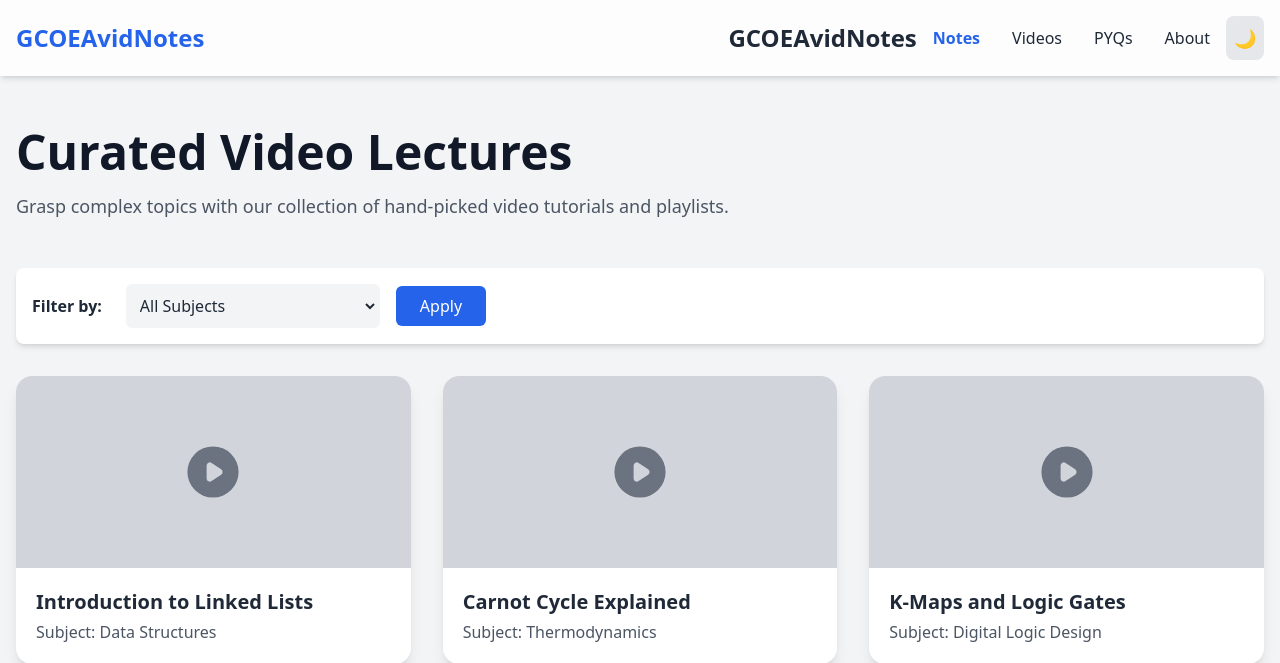
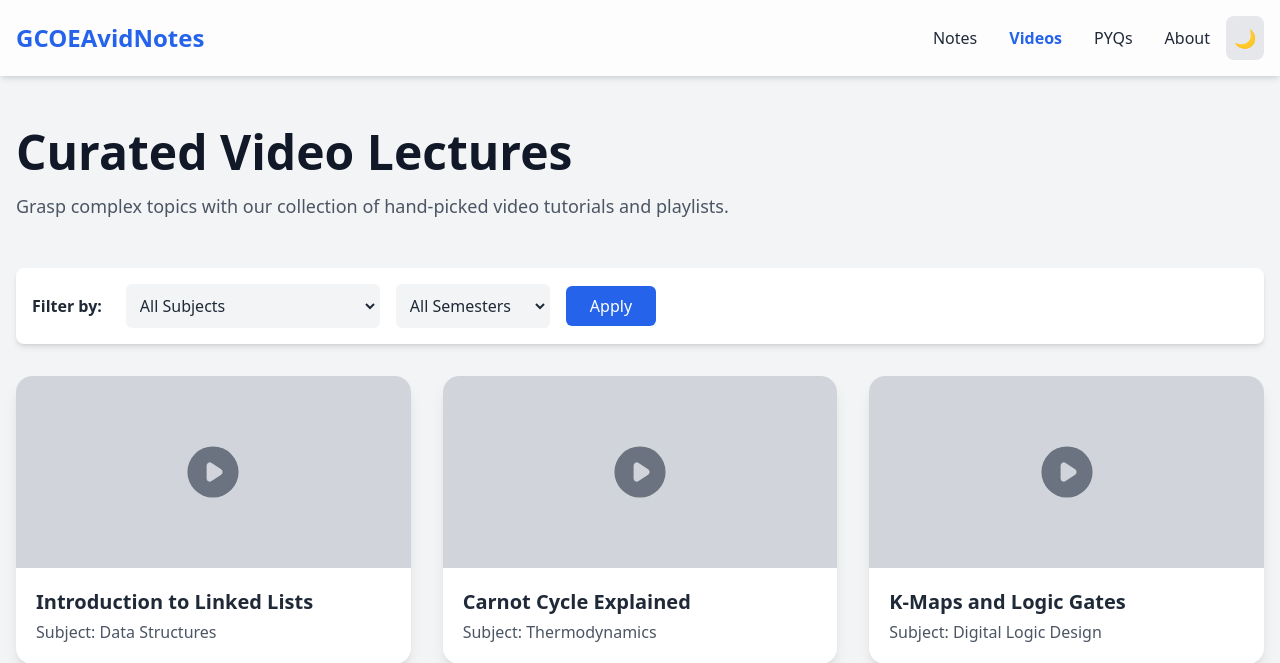
Before and after one commit to shraddheydukare96-bit/GCOEAvidNotes, a Django app: template templates/videos.html in a window 1280 px wide. Shown: the top 663 px of the page. Run offline with Django 5.2, Linux system fonts and the light colour scheme; the template is opened without the code that fills it, so the values that code supplies are empty; some libraries are stand-ins or nearby versions.

Commit message:
Update videos.html

```diff
--- a/templates/videos.html
+++ b/templates/videos.html
@@ -13,22 +13,33 @@
 
   <header class="bg-white/80 dark:bg-gray-800/80 backdrop-blur-sm shadow-md fixed top-0 left-0 w-full z-20">
     <div class="max-w-7xl mx-auto flex items-center justify-between p-4">
-      <a href="index.html" class="text-2xl font-bold text-blue-600 dark:text-blue-400">GCOEAvidNotes</a>
+      <a href="{% url 'home' %}" class="text-2xl font-bold text-blue-600 dark:text-blue-400">GCOEAvidNotes</a>
       <div class="flex items-center space-x-4">
-        <a href="{% url 'home' %}" class="text-2xl font-bold ...">GCOEAvidNotes</a>
-
-<nav class="hidden md:flex space-x-8 font-medium">
-  <a href="{% url 'notes' %}" class="text-blue-600 dark:text-blue-400 font-semibold">Notes</a> <a href="{% url 'videos' %}" class="hover:text-blue-600 ...">Videos</a>
-  <a href="{% url 'pyqs' %}" class="hover:text-blue-600 ...">PYQs</a>
-  <a href="{% url 'about' %}" class="hover:text-blue-600 ...">About</a>
-</nav>
+        <nav class="hidden md:flex space-x-8 font-medium">
+          <a href="{% url 'notes' %}" class="hover:text-blue-600 dark:hover:text-blue-400 transition-colors">Notes</a>
+          <a href="{% url 'videos' %}" class="text-blue-600 dark:text-blue-400 font-semibold">Videos</a>
+          <a href="{% url 'pyqs' %}" class="hover:text-blue-600 dark:hover:text-blue-400 transition-colors">PYQs</a>
+          <a href="{% url 'about' %}" class="hover:text-blue-600 dark:hover:text-blue-400 transition-colors">About</a>
+        </nav>
         <button id="theme-toggle" class="p-2 rounded-lg bg-gray-200 dark:bg-gray-700 text-lg">🌙</button>
         <button id="menu-btn" class="md:hidden"><svg xmlns="http://www.w3.org/2000/svg" class="h-6 w-6" fill="none" viewBox="0 0 24 24" stroke="currentColor"><path stroke-linecap="round" stroke-linejoin="round" stroke-width="2" d="M4 6h16M4 12h16M4 18h16" /></svg></button>
       </div>
     </div>
   </header>
 
-  <aside id="sidebar" class="fixed top-0 left-0 w-64 h-full bg-white dark:bg-gray-800 shadow-lg transform -translate-x-full transition-transform duration-300 md:hidden z-30"><div class="p-4 flex justify-between items-center border-b dark:border-gray-700"><h2 class="text-lg font-semibold">Menu</h2><button id="close-btn" class="text-2xl">✕</button></div><nav class="flex flex-col p-4 space-y-4 text-lg"><a href="notes.html" class="hover:text-blue-600 dark:hover:text-blue-400">Notes</a><a href="videos.html" class="text-blue-600 dark:text-blue-400">Videos</a><a href="pyqs.html" class="hover:text-blue-600 dark:hover:text-blue-400">PYQs</a></nav></aside>
+  <aside id="sidebar" class="fixed top-0 left-0 w-64 h-full bg-white dark:bg-gray-800 shadow-lg transform -translate-x-full transition-transform duration-300 md:hidden z-30">
+      <div class="p-4 flex justify-between items-center border-b dark:border-gray-700">
+          <h2 class="text-lg font-semibold text-blue-600 dark:text-blue-400">Menu</h2>
+          <button id="close-btn" class="text-gray-700 dark:text-gray-200 text-2xl">✕</button>
+      </div>
+      <nav class="flex flex-col p-4 space-y-4 text-lg">
+          <a href="{% url 'home' %}" class="hover:text-blue-600 dark:hover:text-blue-400">Home</a>
+          <a href="{% url 'notes' %}" class="hover:text-blue-600 dark:hover:text-blue-400">Notes</a>
+          <a href="{% url 'videos' %}" class="hover:text-blue-600 dark:hover:text-blue-400">Videos</a>
+          <a href="{% url 'pyqs' %}" class="hover:text-blue-600 dark:hover:text-blue-400">PYQs</a>
+          <a href="{% url 'about' %}" class="hover:text-blue-600 dark:hover:text-blue-400">About</a>
+      </nav>
+  </aside>
   <div id="overlay" class="hidden fixed inset-0 bg-black bg-opacity-50 z-20"></div>
 
   <main class="pt-24 min-h-screen">
@@ -47,6 +58,16 @@
           <option>Thermodynamics</option>
           <option>Digital Logic Design</option>
           <option>Engineering Mathematics III</option>
+        </select>
+        <select class="w-full md:w-auto p-2 rounded-md bg-gray-100 dark:bg-gray-700 border-2 border-transparent focus:border-blue-500">
+            <option>All Semesters</option>
+            <option>Semester 1 & 2</option>
+            <option>Semester 3</option>
+            <option>Semester 4</option>
+            <option>Semester 5</option>
+            <option>Semester 6</option>
+            <option>Semester 7</option>
+            <option>Semester 8</option>
         </select>
         <button class="w-full md:w-auto bg-blue-600 text-white px-6 py-2 rounded-md hover:bg-blue-700 transition">Apply</button>
       </div>
@@ -84,7 +105,6 @@
   <footer class="bg-gray-800 dark:bg-gray-900/50 text-gray-300 dark:text-gray-400 mt-16"><div class="max-w-7xl mx-auto px-4 py-8 flex flex-col md:flex-row justify-between items-center"><p>&copy; 2025 GCOEAvidNotes. All rights reserved.</p><div class="space-x-4 mt-4 md:mt-0"><a href="#" class="hover:text-white">Privacy</a><a href="#" class="hover:text-white">Terms</a></div></div></footer>
 
   <script>
-    // JS for sidebar and dark mode toggle (same as homepage)
     const menuBtn = document.getElementById('menu-btn'),closeBtn = document.getElementById('close-btn'),sidebar = document.getElementById('sidebar'),overlay = document.getElementById('overlay'),themeToggle = document.getElementById('theme-toggle'),htmlEl = document.documentElement;menuBtn.addEventListener('click', () => {sidebar.classList.remove('-translate-x-full');overlay.classList.remove('hidden');});const closeSidebar = () => {sidebar.classList.add('-translate-x-full');overlay.classList.add('hidden');};closeBtn.addEventListener('click', closeSidebar);overlay.addEventListener('click', closeSidebar);if (localStorage.theme === 'dark' || (!('theme' in localStorage) && window.matchMedia('(prefers-color-scheme: dark)').matches)) {htmlEl.classList.add('dark');themeToggle.textContent = '☀️';} else {htmlEl.classList.remove('dark');themeToggle.textContent = '🌙';}themeToggle.addEventListener('click', () => {if (htmlEl.classList.contains('dark')) {htmlEl.classList.remove('dark');localStorage.theme = 'light';themeToggle.textContent = '🌙';} else {htmlEl.classList.add('dark');localStorage.theme = 'dark';themeToggle.textContent = '☀️';}});
   </script>
 </body>
```
